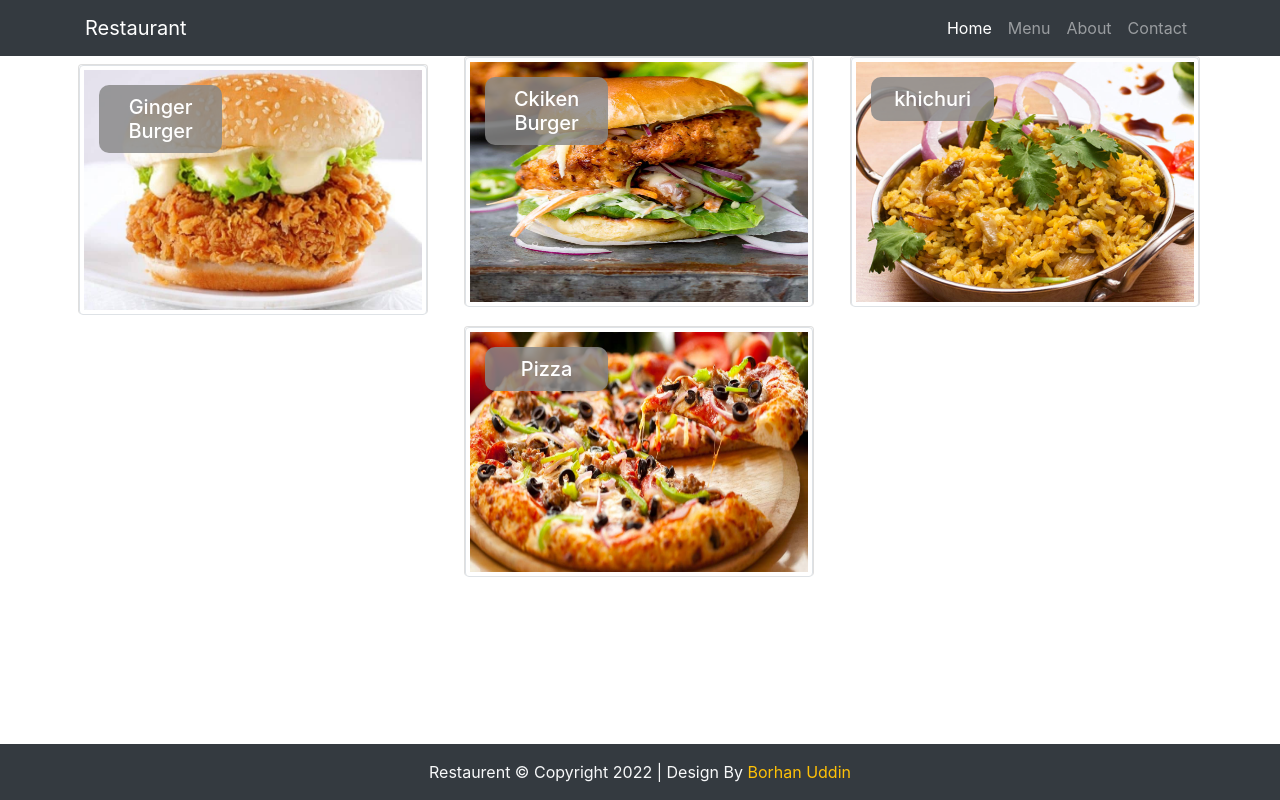
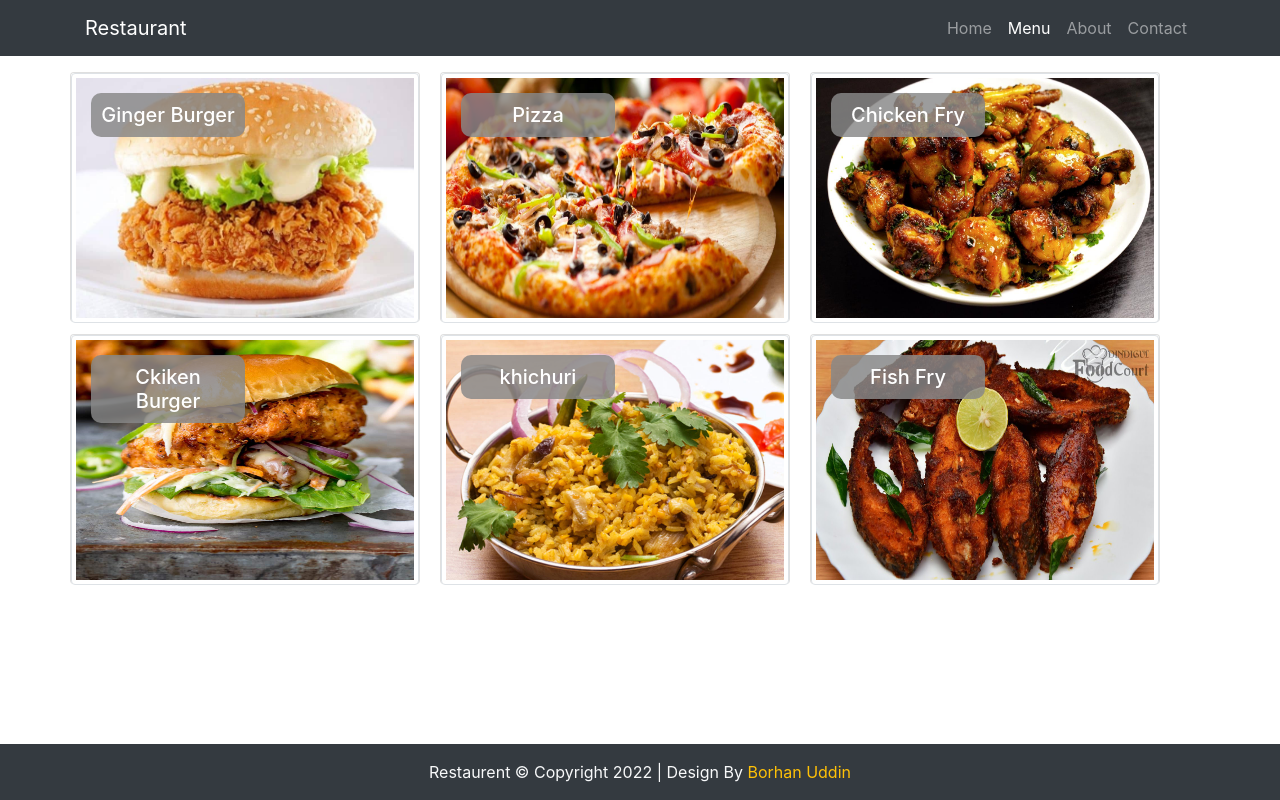
Before and after one commit to wapborhan/restaurant, a React (Create React App) app: page /menu in a window 1280 px wide. Built offline with nearby package versions, Linux system fonts and the light colour scheme.

Commit message:
menu tittle fix & 2 more menu add with image

```diff
--- a/src/components/body/About.js
+++ b/src/components/body/About.js
@@ -1,5 +1,6 @@
 import React from "react";
 
 export default function About() {
+  document.title = "About";
   return <div>About</div>;
 }
--- a/src/components/body/Body.js
+++ b/src/components/body/Body.js
@@ -9,12 +9,12 @@ import { Routes, Route, Navigate } from "react-router-dom";
 const Body = () => {
   return (
     <Routes>
-      <Route path="/home" exact element={<Home />} />
+      <Route path="/" exact element={<Home />} />
       <Route path="/menu" exact element={<Menu />} />
       <Route path="/contact" exact element={<Contact />} />
       <Route path="/about" exact element={<About />} />
       <Route path="*" element={<NotFound />} />
-      <Route path="/" element={<Navigate replace to="/home" />} />
+      {/* <Route path="/" element={<Navigate replace to="/home" />} /> */}
     </Routes>
   );
 };
--- a/src/components/body/Contact.js
+++ b/src/components/body/Contact.js
@@ -34,6 +34,7 @@ export default class Contact extends Component {
   };
 
   render() {
+    document.title = "Contact";
     return (
       <div className="container">
         <div className="row">
--- a/src/components/body/Home.js
+++ b/src/components/body/Home.js
@@ -2,6 +2,7 @@ import React, { Component } from "react";
 
 export default class Home extends Component {
   render() {
+    document.title = "Home";
     return <div>Home</div>;
   }
 }
--- a/src/components/body/Menu.js
+++ b/src/components/body/Menu.js
@@ -45,12 +45,12 @@ class Menu extends Component {
         <DishDetail dish={this.state.selectedDish} comments={comments} />
       );
     }
-
+    document.title = "Menu List";
     return (
       <div className="container">
         <div className="row">
-          <CardColumns>{menu}</CardColumns>
-          <Modal isOpen={this.state.modalOpen}>
+          <CardColumns className="mt-3">{menu}</CardColumns>
+          <Modal size="lg" isOpen={this.state.modalOpen}>
             <ModalBody>{dishDetail}</ModalBody>
             <ModalFooter>
               <Button color="secondary" onClick={this.toggleModal}>
--- a/src/components/body/MenuIteam.js
+++ b/src/components/body/MenuIteam.js
@@ -9,7 +9,7 @@ import {
 
 const MenuItem = (props) => {
   return (
-    <div className="mx-2 mt-2">
+    <div>
       <Card
         style={{ cursor: "pointer", width: "350px", height: "250px" }}
         onClick={props.selectDish}
@@ -27,7 +27,7 @@ const MenuItem = (props) => {
               background: "#888888d4",
               borderRadius: "10px",
               padding: "10px",
-              width: "40%",
+              width: "50%",
               color: "#fff",
             }}
             tag="h5"
--- a/src/components/header/Navigaion.js
+++ b/src/components/header/Navigaion.js
@@ -7,7 +7,7 @@ import {
   NavbarToggler,
   Collapse,
 } from "reactstrap";
-import { Link } from "react-router-dom";
+import { NavLink } from "react-router-dom";
 
 class Navigation extends Component {
   constructor(props) {
@@ -31,24 +31,24 @@ class Navigation extends Component {
             <Collapse isOpen={this.state.isNavOpen} navbar>
               <Nav className="ml-auto" navbar>
                 <NavItem>
-                  <Link to="/" className="nav-link active">
+                  <NavLink to="/" className="nav-link">
                     Home
-                  </Link>
+                  </NavLink>
                 </NavItem>
                 <NavItem>
-                  <Link to="/menu" className="nav-link ">
+                  <NavLink to="/menu" className="nav-link ">
                     Menu
-                  </Link>
+                  </NavLink>
                 </NavItem>
                 <NavItem>
-                  <Link to="/about" className="nav-link ">
+                  <NavLink to="/about" className="nav-link ">
                     About
-                  </Link>
+                  </NavLink>
                 </NavItem>
                 <NavItem>
-                  <Link to="/contact" className="nav-link ">
+                  <NavLink to="/contact" className="nav-link ">
                     Contact
-                  </Link>
+                  </NavLink>
                 </NavItem>
               </Nav>
             </Collapse>
--- a/src/data/dishes.js
+++ b/src/data/dishes.js
@@ -39,6 +39,26 @@ const DISHES = [
     featured: false,
     description: `Lorem Ipsum is simply dummy text of the printing and typesetting industry. Lorem Ipsum has been the industry's standard dummy text ever since the 1500s, when an unknown printer took a galley of type and scrambled it to make a type specimen book. It has survived not only five centuries, but also the leap into electronic typesetting, remaining essentially unchanged.`,
   },
+  {
+    id: 4,
+    name: "Chicken Fry",
+    image: "assets/images/chicken-fry.jpg",
+    category: "Chiken",
+    label: "Hot",
+    price: "550",
+    featured: false,
+    description: `Lorem Ipsum is simply dummy text of the printing and typesetting industry. Lorem Ipsum has been the industry's standard dummy text ever since the 1500s, when an unknown printer took a galley of type and scrambled it to make a type specimen book. It has survived not only five centuries, but also the leap into electronic typesetting, remaining essentially unchanged.`,
+  },
+  {
+    id: 5,
+    name: "Fish Fry",
+    image: "assets/images/fish-fry.jpg",
+    category: "Fish",
+    label: "Hot",
+    price: "250",
+    featured: false,
+    description: `Lorem Ipsum is simply dummy text of the printing and typesetting industry. Lorem Ipsum has been the industry's standard dummy text ever since the 1500s, when an unknown printer took a galley of type and scrambled it to make a type specimen book. It has survived not only five centuries, but also the leap into electronic typesetting, remaining essentially unchanged.`,
+  },
 ];
 
 export default DISHES;
```
Also changed, not shown: public/assets/images/chicken-fry.jpg (added), public/assets/images/fish-fry.jpg (added).
